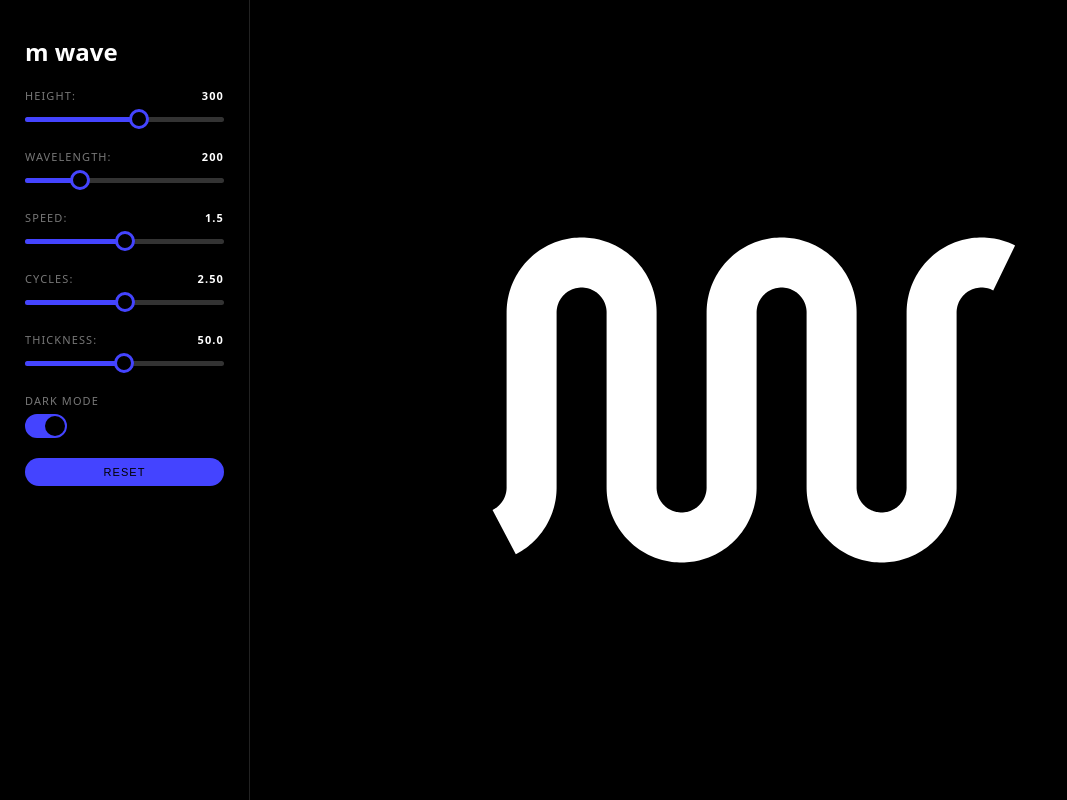
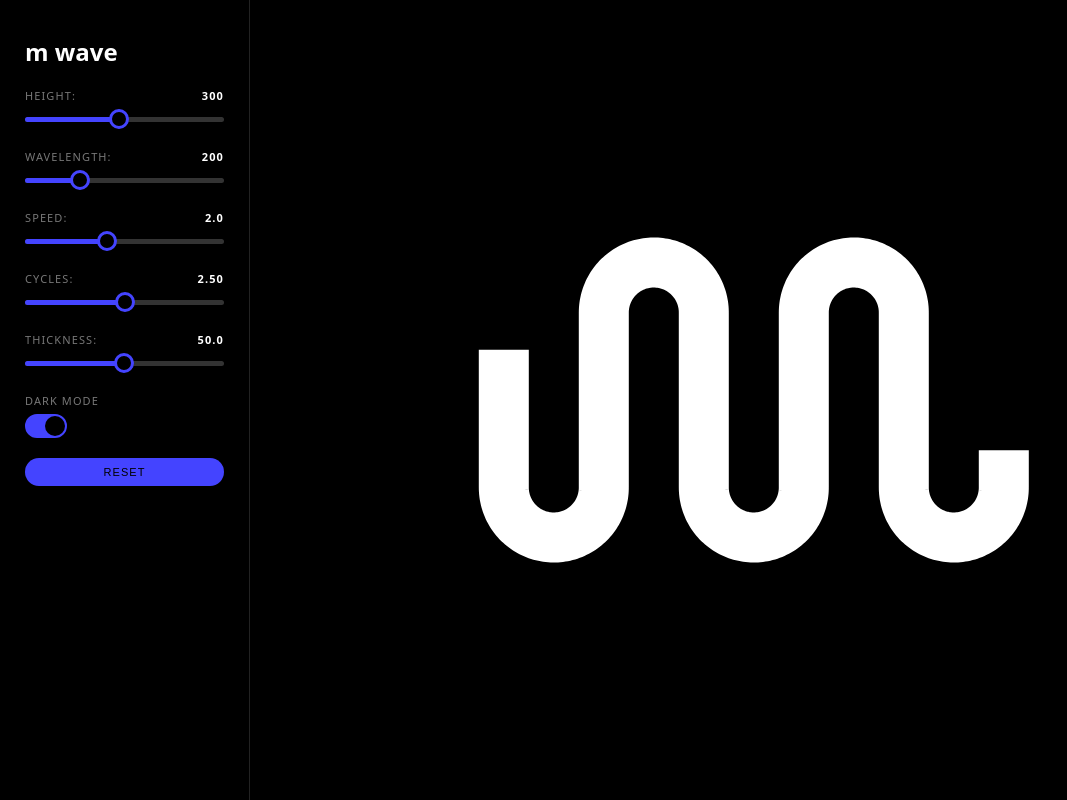
Before and after one commit to movingobjects/m-wave-editor, a React (Vite) app: page / in a window 1280 px wide. Shown: the whole page, without its empty margins (0-1067 px from the left). Built offline with nearby package versions, Linux system fonts and the light colour scheme.

Commit message:
Fix: remove wave edge clipping for smooth rendering at canvas bounds
- Remove bounds check that was causing hard cutoffs at canvas edges
- Let canvas naturally clip the wave for smooth visual appearance
- Wave now flows smoothly in and out of visible area

```diff
--- a/src/components/Controls/index.tsx
+++ b/src/components/Controls/index.tsx
@@ -18,6 +18,11 @@ const Controls = ({ settings, onUpdateSettings, onSetDarkMode, onReset }: Contro
     settings.thickness * WAVE_CONSTRAINTS.minWavelengthToThicknessRatio
   )
 
+  const minHeight = Math.max(
+    WAVE_BOUNDS.height.min,
+    WAVE_CONSTRAINTS.minHeightCalculation(settings.wavelength, settings.thickness)
+  )
+
   return (
     <div className="controls">
       <h2>m wave</h2>
@@ -27,7 +32,7 @@ const Controls = ({ settings, onUpdateSettings, onSetDarkMode, onReset }: Contro
         label="Height"
         value={settings.height}
         onChange={(height) => onUpdateSettings({ height })}
-        min={WAVE_BOUNDS.height.min}
+        min={minHeight}
         max={WAVE_BOUNDS.height.max}
         step={WAVE_BOUNDS.height.step}
       />
--- a/src/components/Wave/index.tsx
+++ b/src/components/Wave/index.tsx
@@ -193,6 +193,7 @@ const Wave = ({ height, wavelength, speed, cycles, isDarkMode, thickness }: Wave
       let isFirstPoint = true
 
       // Sample points from phase to phase + totalParameterLength
+      // We render beyond the visible canvas bounds to ensure smooth appearance at edges
       for (let parameterT = phase; parameterT <= phase + totalParameterLength; parameterT += adaptiveSampleInterval) {
         // Get parametric positions (uses modulo internally for repeating pattern)
         const waveXInCycle = getWaveX(parameterT)
@@ -206,14 +207,12 @@ const Wave = ({ height, wavelength, speed, cycles, isDarkMode, thickness }: Wave
         const canvasX = canvasCenterX + absoluteWaveX - phase - totalParameterLength / 2
         const canvasY = waveY
 
-        // Only draw if within canvas bounds
-        if (canvasX >= 0 && canvasX <= canvasWidth) {
-          if (isFirstPoint) {
-            ctx.moveTo(canvasX, canvasY)
-            isFirstPoint = false
-          } else {
-            ctx.lineTo(canvasX, canvasY)
-          }
+        // Draw all points - canvas will naturally clip anything outside bounds
+        if (isFirstPoint) {
+          ctx.moveTo(canvasX, canvasY)
+          isFirstPoint = false
+        } else {
+          ctx.lineTo(canvasX, canvasY)
         }
       }
 
--- a/src/config/waveConfig.ts
+++ b/src/config/waveConfig.ts
@@ -13,9 +13,9 @@ export interface WaveParameterBounds {
 export const WAVE_BOUNDS = {
   height: { min: 25, max: 500, step: 5, default: 300 },
   wavelength: { min: 10, max: 500, step: 5, default: 200 },
-  speed: { min: 0, max: 3, step: 0.1, default: 1.5 },
+  speed: { min: 0, max: 5, step: 0.2  , default: 2 },
   cycles: { min: 0, max: 5, step: 0.1, default: 2.5 },
-  thickness: { min: 1, max: 100, step: 0.5, default: 50 },
+  thickness: { min: 1, max: 100, step: 1, default: 50 },
 } as const
 
 export const DEFAULT_SETTINGS = {
```
